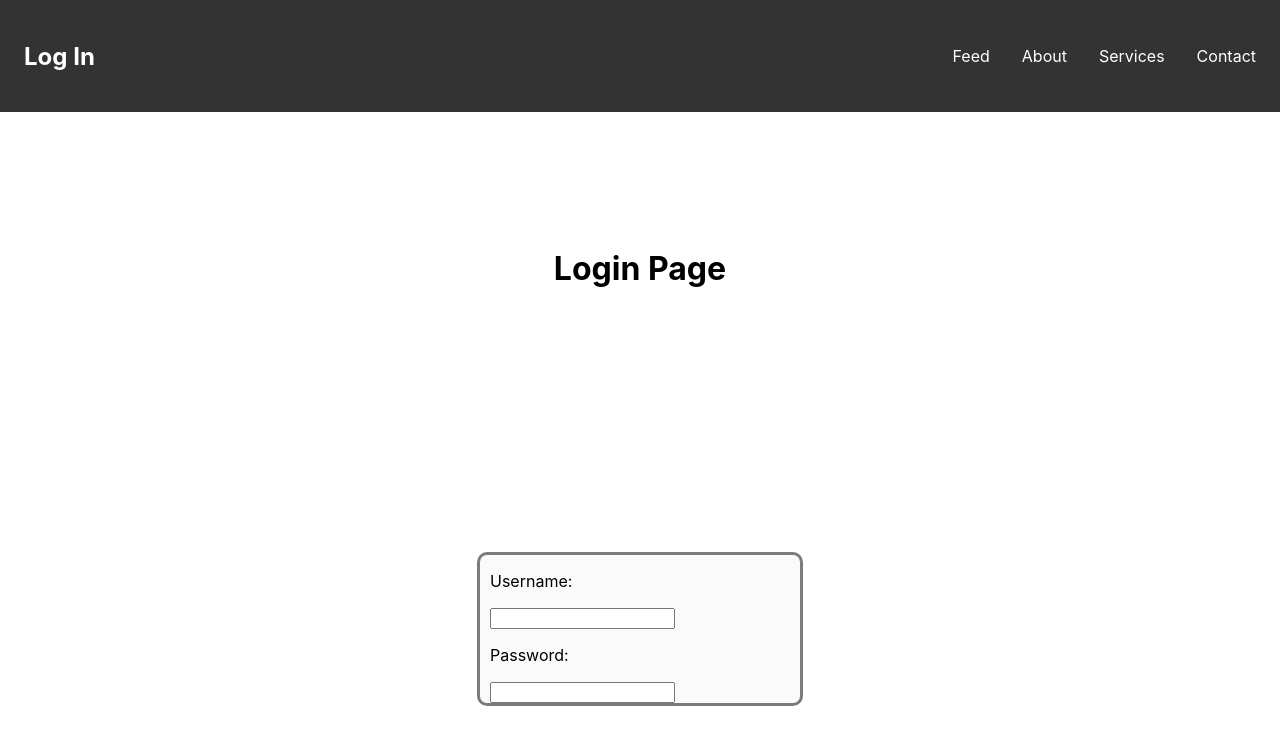
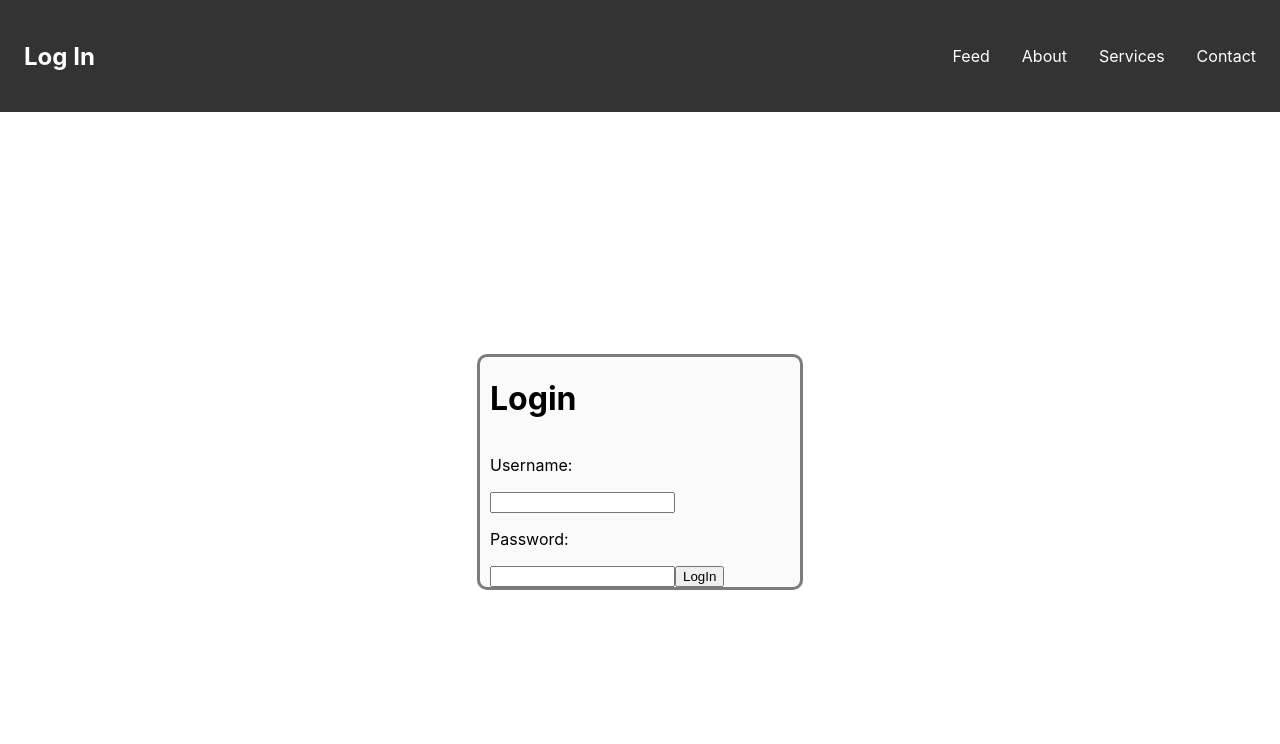
Before and after one commit to oscarg111/Web-Programming-Project, a React (Create React App) app in the folder levelup-fitness-app/: page /login in a window 1280 px wide. Shown: the top 744 px of the page. Built offline with nearby package versions, Linux system fonts and the light colour scheme.

Commit message:
Added backend

```diff
--- a/levelup-fitness-app/package.json
+++ b/levelup-fitness-app/package.json
@@ -6,6 +6,12 @@
     "@testing-library/jest-dom": "^5.17.0",
     "@testing-library/react": "^13.4.0",
     "@testing-library/user-event": "^13.5.0",
+    "bcryptjs": "^2.4.3",
+    "cors": "^2.8.5",
+    "dotenv": "^16.4.5",
+    "express": "^4.21.1",
+    "jsonwebtoken": "^9.0.2",
+    "mongoose": "^8.7.2",
     "react": "^18.3.1",
     "react-dom": "^18.3.1",
     "react-router-dom": "^6.27.0",
--- /dev/null
+++ b/levelup-fitness-app/src/components/UserLogin.js
@@ -0,0 +1,36 @@
+import React, { useState } from "react";
+
+const UserLogin = () => {
+  const [username, setUsername] = useState("");
+  const [password, setPassword] = useState("");
+
+  const handleUserSubmit = (e) => {
+    e.preventDefault();
+
+    // make call to backend to log user in
+    // fetch(process.env.REACT_APP_URL);
+  };
+
+  return (
+    <div class="card">
+      <h1>Login</h1>
+      <form onSubmit={handleUserSubmit}>
+        <p>Username:</p>
+        <input
+          id="username"
+          value={username}
+          onChange={(e) => setUsername(e.target.value)}
+        />
+        <p>Password:</p>
+        <input
+          id="password"
+          value={password}
+          onChange={(e) => setPassword(e.target.value)}
+        />
+        <button type="submit">LogIn</button>
+      </form>
+    </div>
+  );
+};
+
+export default UserLogin;
--- a/levelup-fitness-app/src/pages/LogIn.js
+++ b/levelup-fitness-app/src/pages/LogIn.js
@@ -1,17 +1,10 @@
 import React from "react";
+import UserLogin from "../components/UserLogin";
 
 let LogInPage = () => {
   return (
     <div class="page">
-      <h1>Login Page</h1>
-      <div class="card">
-        <form>
-          <p>Username:</p>
-          <input />
-          <p>Password:</p>
-          <input />
-        </form>
-      </div>
+      <UserLogin />
     </div>
   );
 };
```
Also changed, not shown: 1 other file (tests, documents, lock files or other folders).
